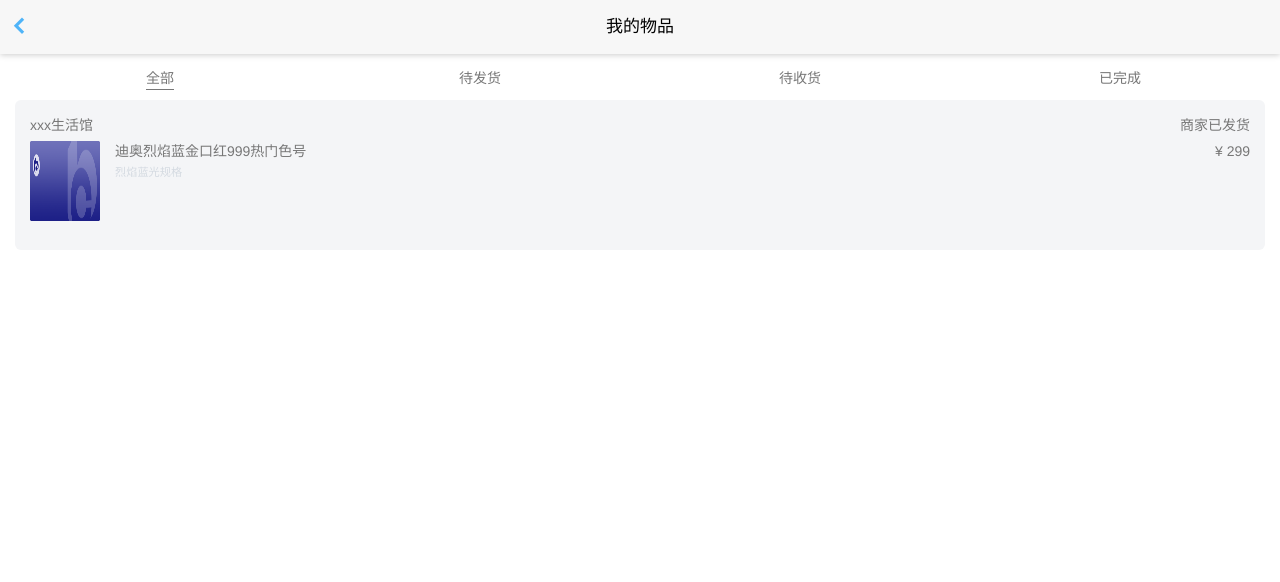
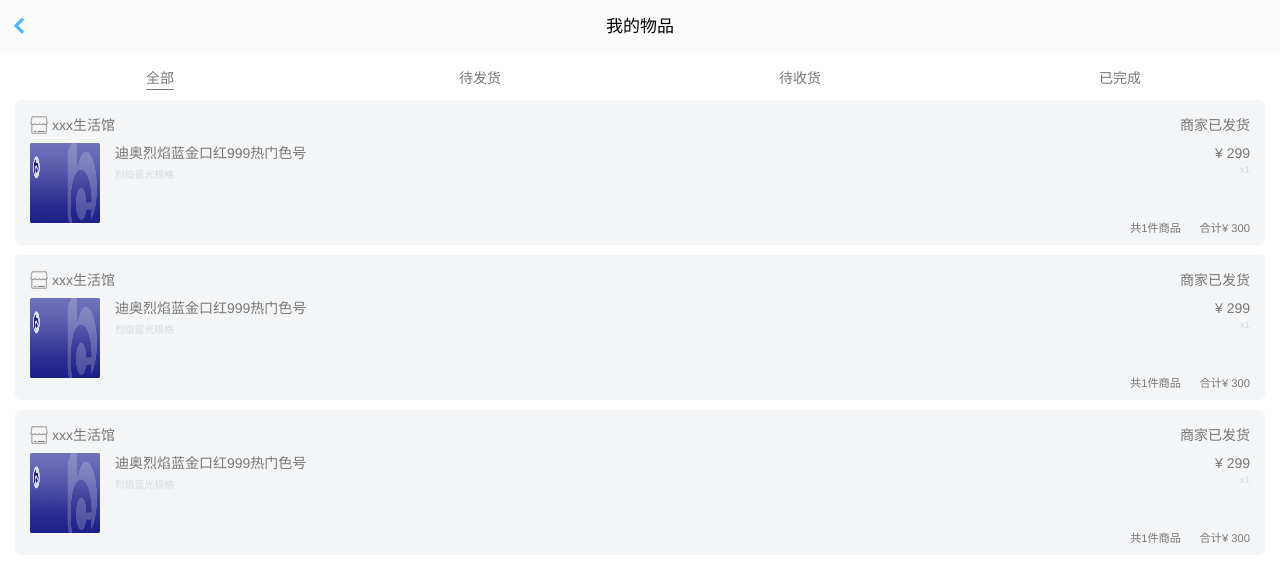
Before and after one commit to liyang0612/welfare, a plain HTML site: page component/me_goods.html in a window 1280 px wide. Drawn offline with Linux system fonts and the light colour scheme.

Commit message:
金币页面

```diff
--- a/component/me_goods.html
+++ b/component/me_goods.html
@@ -51,20 +51,25 @@
 			border-bottom: solid 1px #777;
 			padding-bottom: 3px;
 		}
-		.goods_item { width: 100%;height: 150px;border-radius: 6px; background: #f4f5f7; padding: 15px;font-size: 14px;color: #777;}
+		.goods_item { width: 100%;height: 145px;border-radius: 6px; margin-bottom: 10px; background: #f4f5f7; padding: 15px;font-size: 14px;color: #777;}
 		.goods_head { display: flex; padding-bottom: 5px;}
-		.store_name {flex: 1; overflow:hidden;white-space:nowrap;text-overflow:ellipsis;}
+		.store_name { flex: 1; margin-bottom: 2px; overflow:hidden;white-space:nowrap;text-overflow:ellipsis; padding-left: 22px; position: relative;}
+		.store_name .store_icon { width: 18px; height: 18px; position: absolute; left: 0;
+			background: url(../img/store.png) no-repeat; background-size: 100%; top: 1px; }
 		.goods_status {width: 90px; text-align: right;}
 		.goods_status { width: 100px; }
+		.goods_content { height: 75px; }
 		.goods_img {width: 70px; height: 80px;float: left;}
 		.goods_img img {width: 100%; height: 100%;}
 		.goods_info_wrap {margin-left: 70px; display: flex;}
 		.goods_info_wrap > .info { flex: 1;padding: 0 15px; }
 		.goods_info {overflow : hidden;text-overflow: ellipsis;display: -webkit-box;-webkit-line-clamp: 2;-webkit-box-orient: vertical;}
-		.goods_unit {font-size: .8rem; color: #d4dae1}
+		.goods_num {font-size: .7rem; color: #d4dae1;margin-top: -5px;}
+		.goods_unit {font-size: .7rem; color: #d4dae1}
 		.goods_price { width: 60px;text-align: right;}
+		.goods_total { text-align: right; font-size: .8rem }
 	</style>
-	<body>
+	<body class="wf_webview">
 <!-- 		<header class="mui-bar mui-bar-nav">
 			<a class="mui-action-back mui-icon mui-icon-left-nav mui-pull-left"></a>
 			<h1 class="mui-title">顶部选项卡-可左右拖动(div)</h1>
@@ -87,7 +92,7 @@
 					<div style="padding-top: 100px; margin: 0 15px">
 						<div class="goods_item">
 							<div class="goods_head">
-								<div class="store_name">xxx生活馆</div>
+								<div class="store_name"><div class="store_icon"></div>xxx生活馆</div>
 								<div class="goods_status">商家已发货</div>
 							</div>
 							<div class="goods_content">
@@ -99,8 +104,65 @@
 										<div class="goods_info">迪奥烈焰蓝金口红999热门色号</div>
 										<div class="goods_unit">烈焰蓝光规格</div>
 									</div>
-									<div class="goods_price">¥ 299</div>
+									<div class="goods_price">
+										<div>¥ 299</div>
+										<div class="goods_num">x1</div>
+									</div>
 								</div>
+							</div>
+							<div class="goods_total">
+								共<span class="total_info">1</span>件商品 &nbsp;&nbsp;&nbsp;&nbsp;
+								合计¥ <span class="total_price">300</span>
+							</div>
+						</div>
+						<div class="goods_item">
+							<div class="goods_head">
+								<div class="store_name"><div class="store_icon"></div>xxx生活馆</div>
+								<div class="goods_status">商家已发货</div>
+							</div>
+							<div class="goods_content">
+								<div class="goods_img">
+									<img src="../img/bocom.png"/>
+								</div>
+								<div class="goods_info_wrap">
+									<div class="info">
+										<div class="goods_info">迪奥烈焰蓝金口红999热门色号</div>
+										<div class="goods_unit">烈焰蓝光规格</div>
+									</div>
+									<div class="goods_price">
+										<div>¥ 299</div>
+										<div class="goods_num">x1</div>
+									</div>
+								</div>
+							</div>
+							<div class="goods_total">
+								共<span class="total_info">1</span>件商品 &nbsp;&nbsp;&nbsp;&nbsp;
+								合计¥ <span class="total_price">300</span>
+							</div>
+						</div>
+						<div class="goods_item">
+							<div class="goods_head">
+								<div class="store_name"><div class="store_icon"></div>xxx生活馆</div>
+								<div class="goods_status">商家已发货</div>
+							</div>
+							<div class="goods_content">
+								<div class="goods_img">
+									<img src="../img/bocom.png"/>
+								</div>
+								<div class="goods_info_wrap">
+									<div class="info">
+										<div class="goods_info">迪奥烈焰蓝金口红999热门色号</div>
+										<div class="goods_unit">烈焰蓝光规格</div>
+									</div>
+									<div class="goods_price">
+										<div>¥ 299</div>
+										<div class="goods_num">x1</div>
+									</div>
+								</div>
+							</div>
+							<div class="goods_total">
+								共<span class="total_info">1</span>件商品 &nbsp;&nbsp;&nbsp;&nbsp;
+								合计¥ <span class="total_price">300</span>
 							</div>
 						</div>
 					</div>
@@ -113,8 +175,10 @@
 			mui.init({
 				swipeBack: false
 			});
+			mui('.mui-scroll-wrapper').scroll({
+				bounce: true //是否启用回弹
+			});
 			$(".wf_tab_txt").on('tap', function(i){
-				console.log(1)
 			   $(this).find('span').addClass('active').parent().siblings().find('span').removeClass('active')
 			});
 		</script>
--- a/css/global.css
+++ b/css/global.css
@@ -1,5 +1,11 @@
+/* 主题色 #4FB4F8 */
 html {
-	font-size: 14px
+	font-size: 14px;
+	background: #fff;
+}
+
+.wf_body {
+	padding-top: 56px;
 }
 
 .wf_webview {
@@ -16,7 +22,7 @@ html {
 .wf_webview .mui-bar {
 	background: #fcfcfc;
 	box-shadow: none;
-	border-top: solid 1px #eee;
+	/* border-top: solid 1px #eee; */
 }
 
 .wf_icon_nav {
@@ -56,7 +62,7 @@ html {
 
 .wf_lay {
 	margin-top: 30px;
-	padding: 0 20px;
+	padding: 0 15px;
 }
 
 .wf_grid_wrap {
@@ -142,33 +148,25 @@ html {
 
 .live_content {
 	width: 100%;
-	height: 15rem;
-	padding-bottom: 60px
+	/* height: 15rem; */
+	text-align: center;
+	padding: 20px 15px;
+	/* padding-bottom: 60px */
 }
 
 .live_content .live_null {
 	text-align: center;
 	padding-top: 60px;
 }
-.live_player {
-	width: 100%;
-	margin-bottom: 200px;
-}
-.live_player #video {
-	width: 100%;
-	height: 100%;
-	height: 400px;
-	background: #000;
-}
 
 .live_null>div {
 	padding-top: 20px;
 }
 
-.live_null>div>span {
+.live_content .add_btn >span {
 	padding: 7px 18px;
 	background: #ebf6fd;
-	color: #79bdf4;
+	color: #4FB4F8;
 	font-size: 1rem;
 	border-radius: 8px;
 }
@@ -292,9 +290,12 @@ html {
 	right: 40px;
 	top: 16px;
 }
-
+.mui-bar-nav .wf_title { font-size: 17px;line-height: 56px;margin: 0;padding-right: 20px;}
 .mui-navbar .mui-btn-link {
 	height: 54px;
+}
+.mui-bar-nav {
+	box-shadow: none;
 }
 
 .mui-title {
```
Also changed, not shown: component/card.html (+1 -1 lines), component/gold_coin.html (added, +57 -0 lines), component/me.html (+34 -5 lines), component/setting.html (+1 -1 lines), component/tel.html (+1 -1 lines), component/wechart.html (+1 -1 lines), guide.html (+2 -2 lines), img/gold_coin_bg.png (added), img/play.png (added), img/store.png (added).
